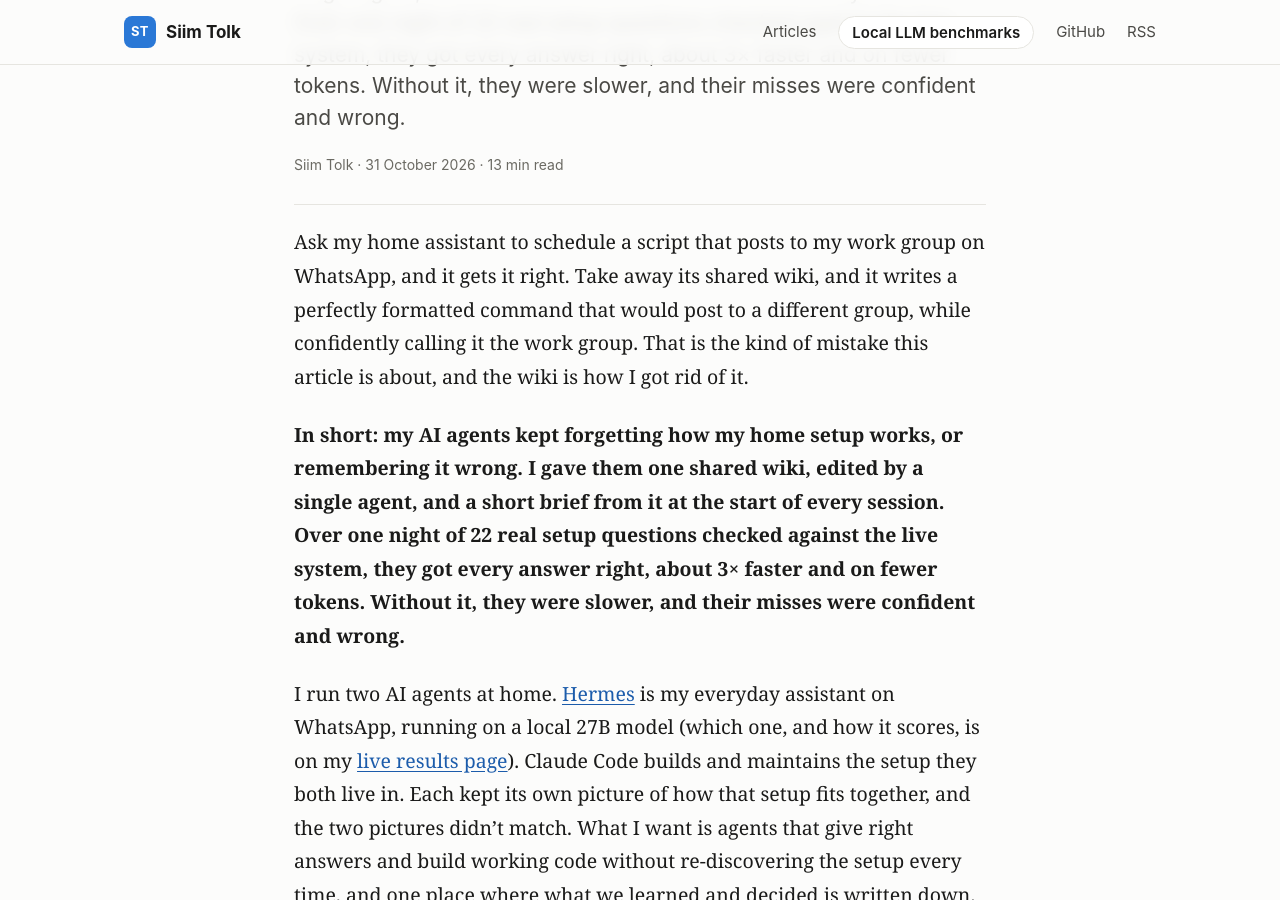
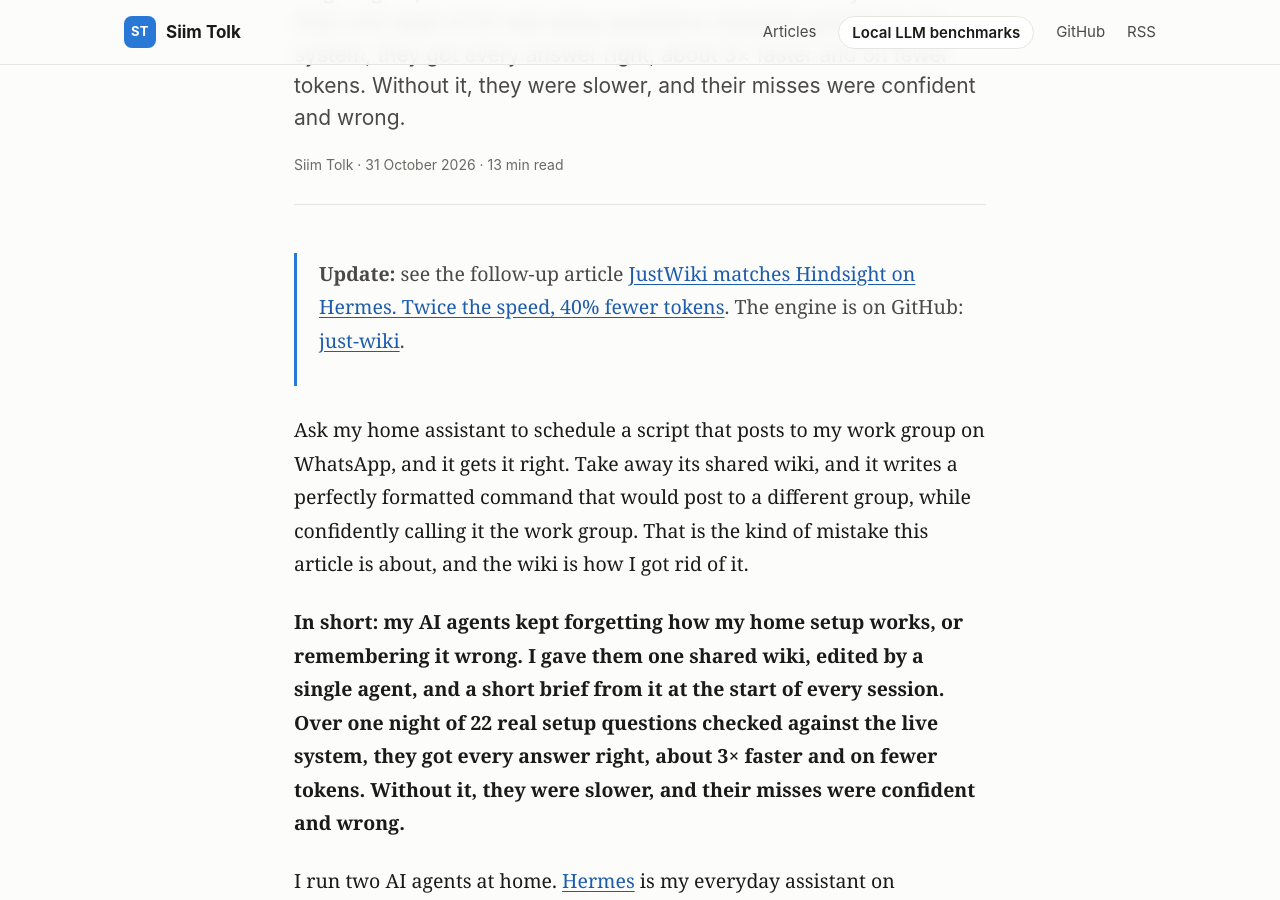
Before and after one commit to siimtolk/siimtolk.github.io, a Jekyll site: the page built from _posts/2026-10-31-model-wiki.md, in a window 1280 px wide and 900 px high, scrolled down 440 px. Built offline with Jekyll 4.4.1, drawn with Linux system fonts in a browser that asks for light colours.

Commit message:
model-wiki: link follow-up article and just-wiki repo (#13)
* model-wiki: link benchmark article and just-wiki repo

Co-Authored-By: Claude Sonnet 5.5 <noreply@anthropic.com>

* model-wiki: only link the article and the repo

Co-Authored-By: Claude Sonnet 5.5 <noreply@anthropic.com>

---------

Co-authored-by: Claude Sonnet 5.5 <noreply@anthropic.com>

```diff
--- a/_posts/2026-10-31-model-wiki.md
+++ b/_posts/2026-10-31-model-wiki.md
@@ -6,6 +6,8 @@ date: 2026-10-31
 image: /assets/img/model-wiki/overview.png
 tags: [AI agents, Agent memory, Local LLM]
 ---
+
+> **Update:** see the follow-up article [JustWiki matches Hindsight on Hermes. Twice the speed, 40% fewer tokens](https://siimtolk.github.io/articles/wiki-vs-hindsight/). The engine is on GitHub: [just-wiki](https://github.com/siimtolk/just-wiki).
 
 Ask my home assistant to schedule a script that posts to my work group on WhatsApp, and it gets it right. Take away its shared wiki, and it writes a perfectly formatted command that would post to a different group, while confidently calling it the work group. That is the kind of mistake this article is about, and the wiki is how I got rid of it.
 
```
